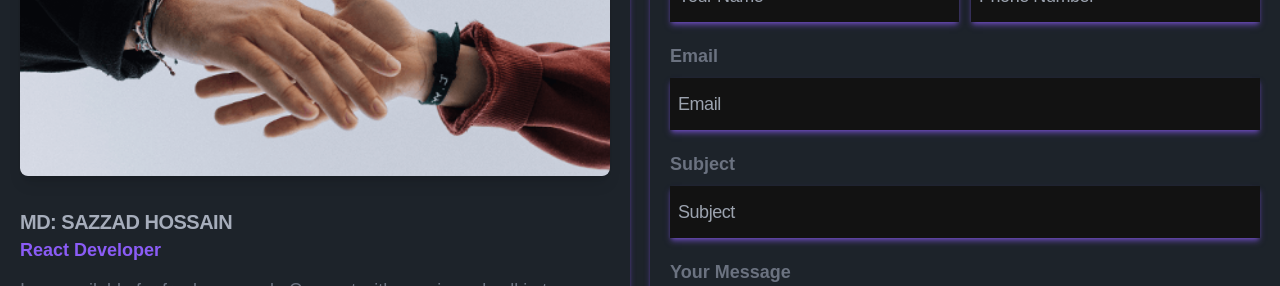
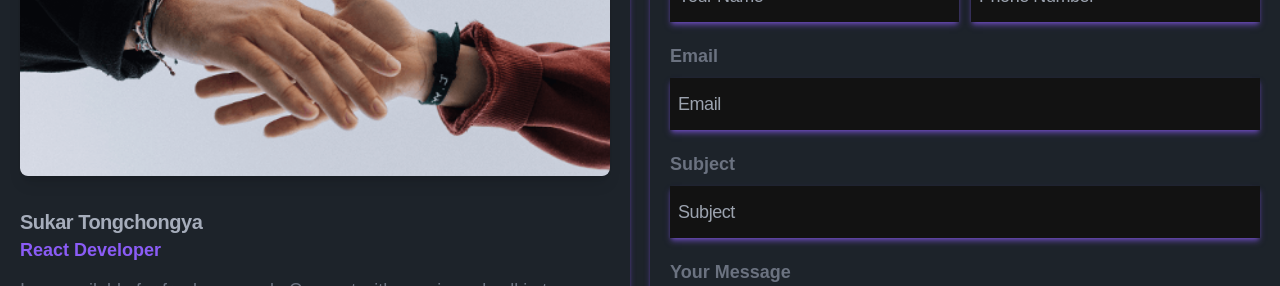
Before and after one commit to dev-SazzadHossain/INBIO, a React (Vite) app: page / in a window 1280 px wide. Shown: the part 3651-3937 px from the top of the page. Built offline with nearby package versions, Linux system fonts and the light colour scheme.

Commit message:
change-text

```diff
--- a/src/Pages/Contact/Contact.jsx
+++ b/src/Pages/Contact/Contact.jsx
@@ -102,7 +102,7 @@ const Contact = () => {
             />
           </div>
           <h2 className="pt-8 text-xl font-semibold tracking-tight">
-            MD: SAZZAD HOSSAIN
+            Sukar Tongchongya
           </h2>
 
           <h5 className="text-lg font-bold text-violet-500">React Developer</h5>
```
